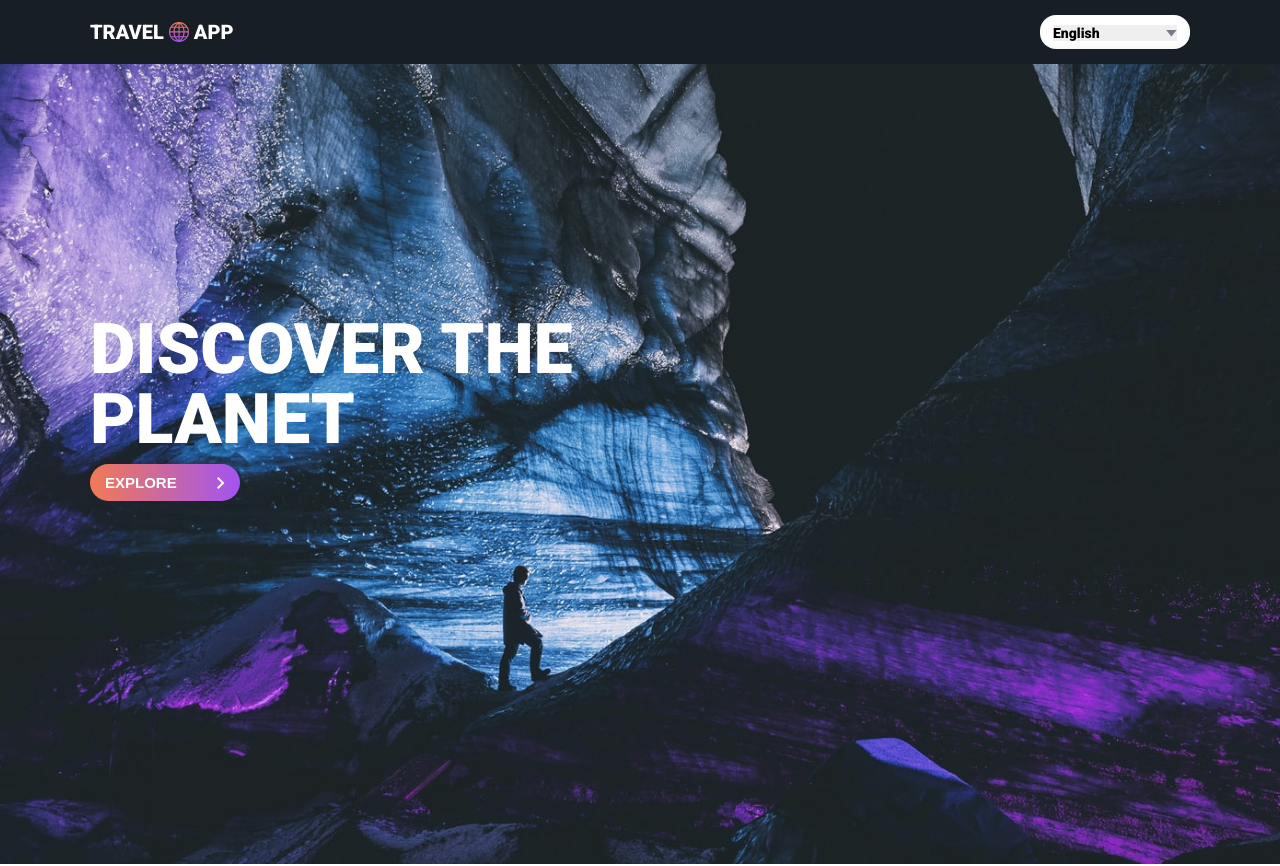
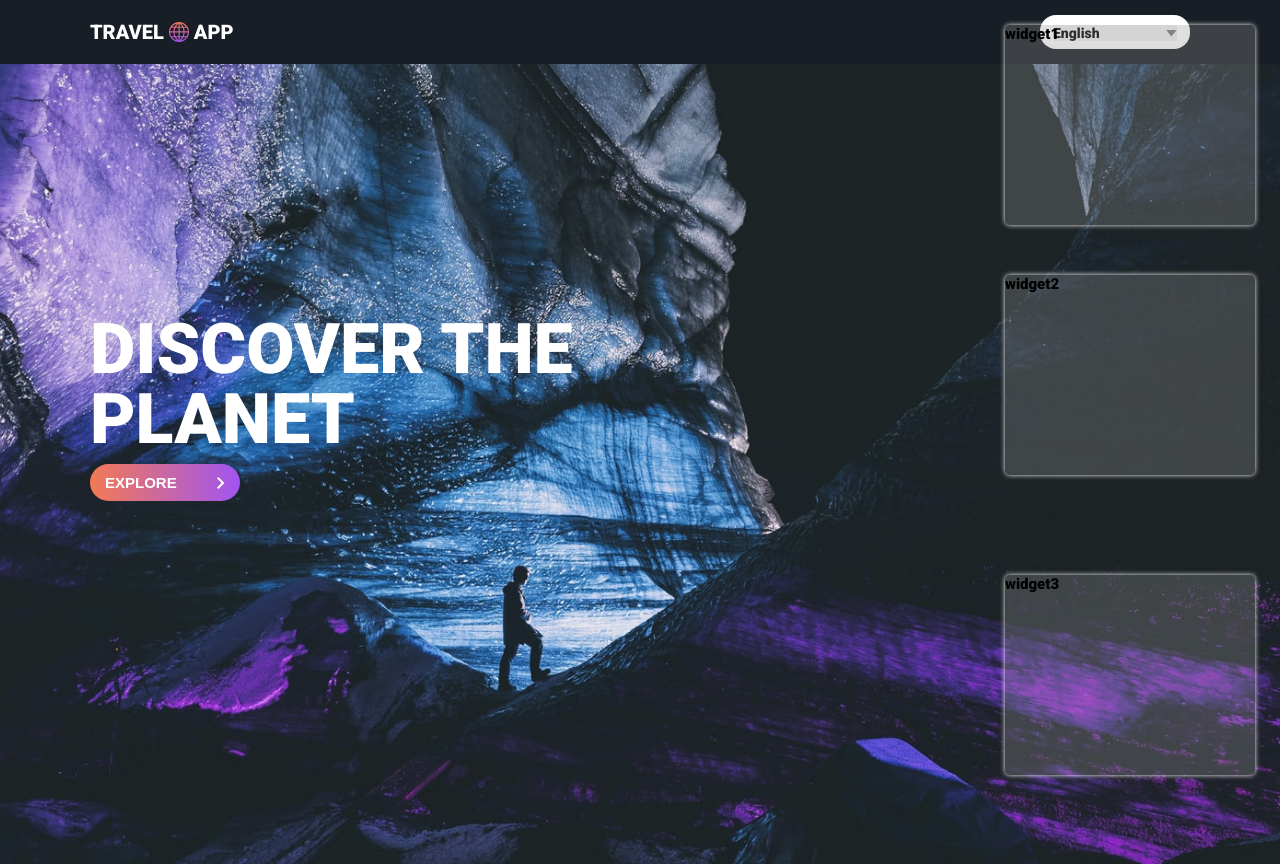
Before and after one commit to DaryaSho/travel-app, a React (Create React App) app in the folder client/: page / in a window 1280 px wide. Shown: the top 866 px of the page. Built offline with nearby package versions, Linux system fonts and the light colour scheme.

Commit message:
init: widget

```diff
--- a/client/package.json
+++ b/client/package.json
@@ -10,14 +10,18 @@
     "@types/node": "^12.20.4",
     "@types/react": "^17.0.2",
     "@types/react-dom": "^17.0.1",
+    "@types/react-redux": "^7.1.16",
+    "@types/react-slick": "^0.23.4",
     "material-design-icons": "^3.0.1",
     "node-sass": "^5.0.0",
     "react": "^17.0.1",
     "react-dom": "^17.0.1",
     "react-player": "^2.9.0",
+    "react-redux": "^7.2.2",
     "react-router-dom": "^5.2.0",
     "react-scripts": "4.0.3",
     "react-slick": "^0.28.1",
+    "redux": "^4.0.5",
     "slick-carousel": "^1.8.1",
     "typescript": "^4.2.3",
     "web-vitals": "^1.1.0"
--- a/client/src/components/App.tsx
+++ b/client/src/components/App.tsx
@@ -6,6 +6,7 @@ import Footer from './Footer';
 import Home from '../pages/Home';
 import Country from '../pages/Country';
 import iceland from '../assets/temp/iceland_main.jpg';
+import Widget from './Widget/Widget';
 
 const App: React.FC = () => {
   const [countries, setCountries] = useState([]);
@@ -28,6 +29,7 @@ const App: React.FC = () => {
 
   return (
     <div className='wrapper'>
+      <Widget/>
       <Header />
       <Route path='/' component={Home} exact />
       <Country />
--- /dev/null
+++ b/client/src/components/Widget/Widget.module.css
@@ -0,0 +1,20 @@
+.container {
+    position: fixed;
+    z-index: 100;
+    top: 0;
+    right: 0;
+    height: 100vh;
+    display: flex;
+    flex-direction: column;
+    justify-content: space-around;
+    align-items: center;
+    width: 300px;
+}
+
+.block {
+    width: 250px;
+    height: 200px;
+    background-color: rgba(150, 150, 150, .3);
+    border-radius: 5px;
+    box-shadow: 0 0 5px white;
+}
--- /dev/null
+++ b/client/src/components/Widget/Widget.tsx
@@ -0,0 +1,16 @@
+import React from 'react';
+import WeatherBlock from './components/WeatherBlock/WeatherBlock';
+import styles from './Widget.module.css';
+
+function Widget(): JSX.Element {
+  return (
+    <div className={styles.container}>
+      <div className={styles.block}>widget1</div>
+      <div className={styles.block}>widget2</div>
+      <WeatherBlock/>
+      <div className={styles.block}>widget3</div>
+    </div>
+  );
+}
+
+export default Widget;
--- /dev/null
+++ b/client/src/components/Widget/components/WeatherBlock/WeatherBlock.tsx
@@ -0,0 +1,13 @@
+import React from 'react';
+import { useSelector } from 'react-redux';
+import { IState } from '../../../../store/appReducer';
+
+function WeatherBlock(): JSX.Element {
+  const currentCity = useSelector((state: IState) => state.currentPlace);
+  console.log(currentCity);
+  return (
+    <div></div>
+  );
+}
+
+export default WeatherBlock;
--- a/client/src/index.tsx
+++ b/client/src/index.tsx
@@ -1,12 +1,16 @@
 import React from 'react';
 import ReactDOM from 'react-dom';
 import { BrowserRouter as Router } from 'react-router-dom';
+import { Provider } from 'react-redux';
 import App from './components/App';
 import './styles/main.scss';
+import { store } from './store/store';
 
 ReactDOM.render(
-  <Router>
-    <App />
-  </Router>,
+  <Provider store={store}>
+    <Router>
+      <App />
+    </Router>
+  </Provider>,
   document.getElementById('root'),
 );
--- /dev/null
+++ b/client/src/store/appReducer.ts
@@ -0,0 +1,22 @@
+export interface IState {
+  currentPlace: {
+    capital: string
+  }
+}
+
+interface IAction {
+  type: string,
+  payload?: any
+}
+
+const initialState: IState = {
+  currentPlace: {
+    capital: 'Moscow',
+  },
+};
+
+export const appReducer = (state = initialState, action: IAction) => {
+  switch (action.type) {
+    default: return state;
+  }
+};
--- /dev/null
+++ b/client/src/store/store.ts
@@ -0,0 +1,4 @@
+import { createStore } from 'redux';
+import { appReducer } from './appReducer';
+
+export const store = createStore(appReducer);
```
Also changed, not shown: client/src/components/Widget/components/TimeBlock/TimeBlock.tsx (added, +7 -0 lines), 1 other file (tests, documents, lock files or other folders).
